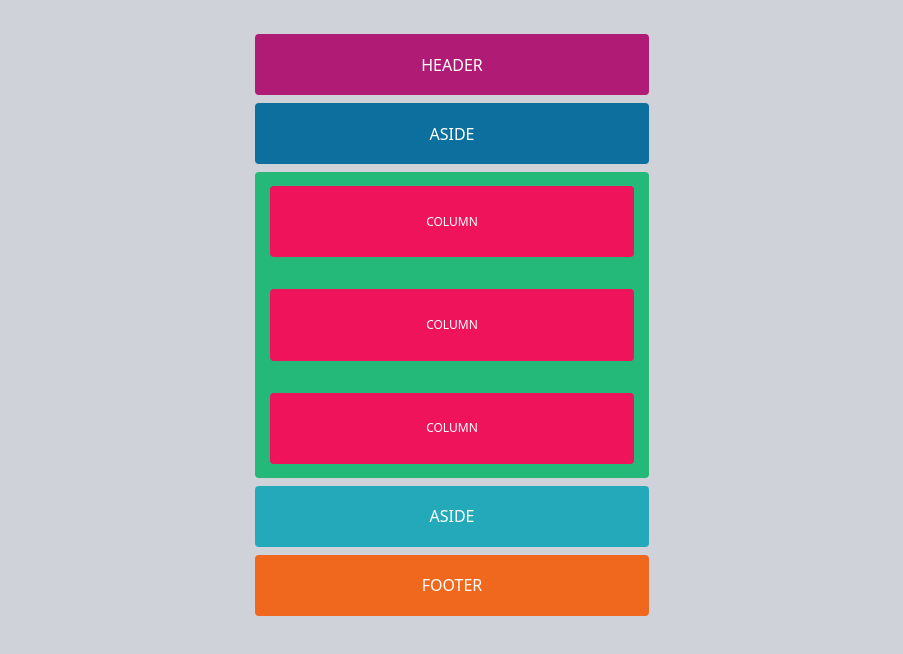
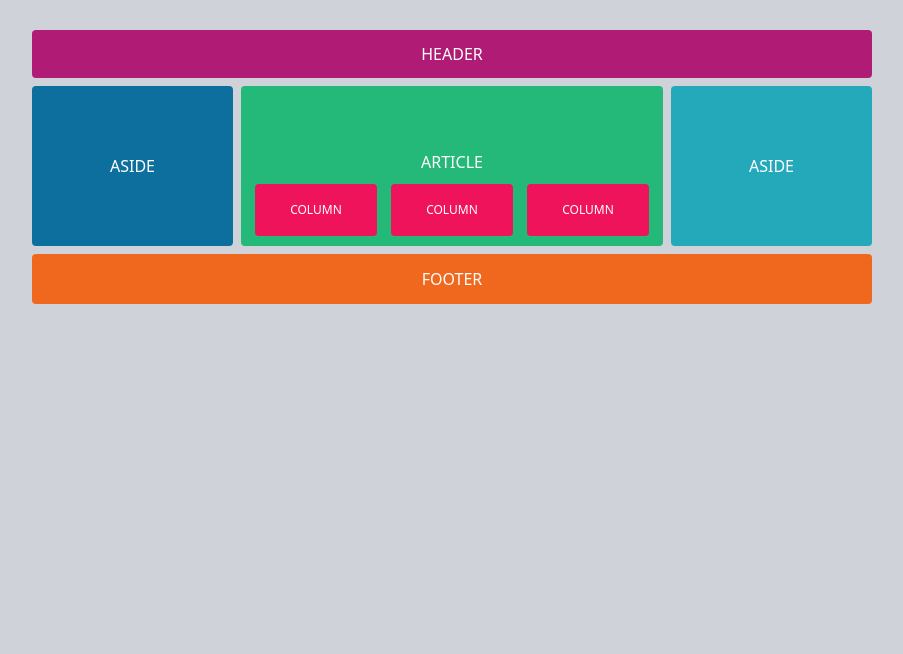
Before and after one commit to Kintomu/grid-wireframe-practice, a plain HTML site: page index.html in a window 1280 px wide. Shown: the whole page, without its empty margins (188-1091 px from the left). Drawn offline with Linux system fonts and the light colour scheme.

Commit message:
Add desktop wireframe layout

```diff
--- a/css/style.css
+++ b/css/style.css
@@ -65,3 +65,51 @@ body {
         gap: 32px;
     }
 }
+
+@media (min-width: 768px) {
+    .wireframe {
+        max-width: 900px;
+        min-height: auto;
+        padding: 30px;
+        grid-template-columns: 1fr 2.1fr 1fr;
+        grid-template-rows: 48px 160px 50px;
+        grid-template-areas:
+            "header header header"
+            "aside-one article aside-two"
+            "footer footer footer";
+        gap: 8px;
+    }
+
+    .header {
+        grid-area: header;
+    }
+
+    .aside-one {
+        grid-area: aside-one;
+    }
+
+    .columns {
+        grid-area: article;
+        padding: 22px 14px 10px;
+        grid-template-columns: repeat(3, 1fr);
+        grid-template-rows: 1fr 52px;
+        gap: 10px 14px;
+    }
+
+    .columns::before {
+        content: "ARTICLE";
+        grid-column: 1 / -1;
+        align-self: end;
+        justify-self: center;
+        color: white;
+        font-size: 1rem;
+    }
+
+    .aside-two {
+        grid-area: aside-two;
+    }
+
+    .footer {
+        grid-area: footer;
+    }
+}
```
Also changed, not shown: desktop-wireframe.png (added).
